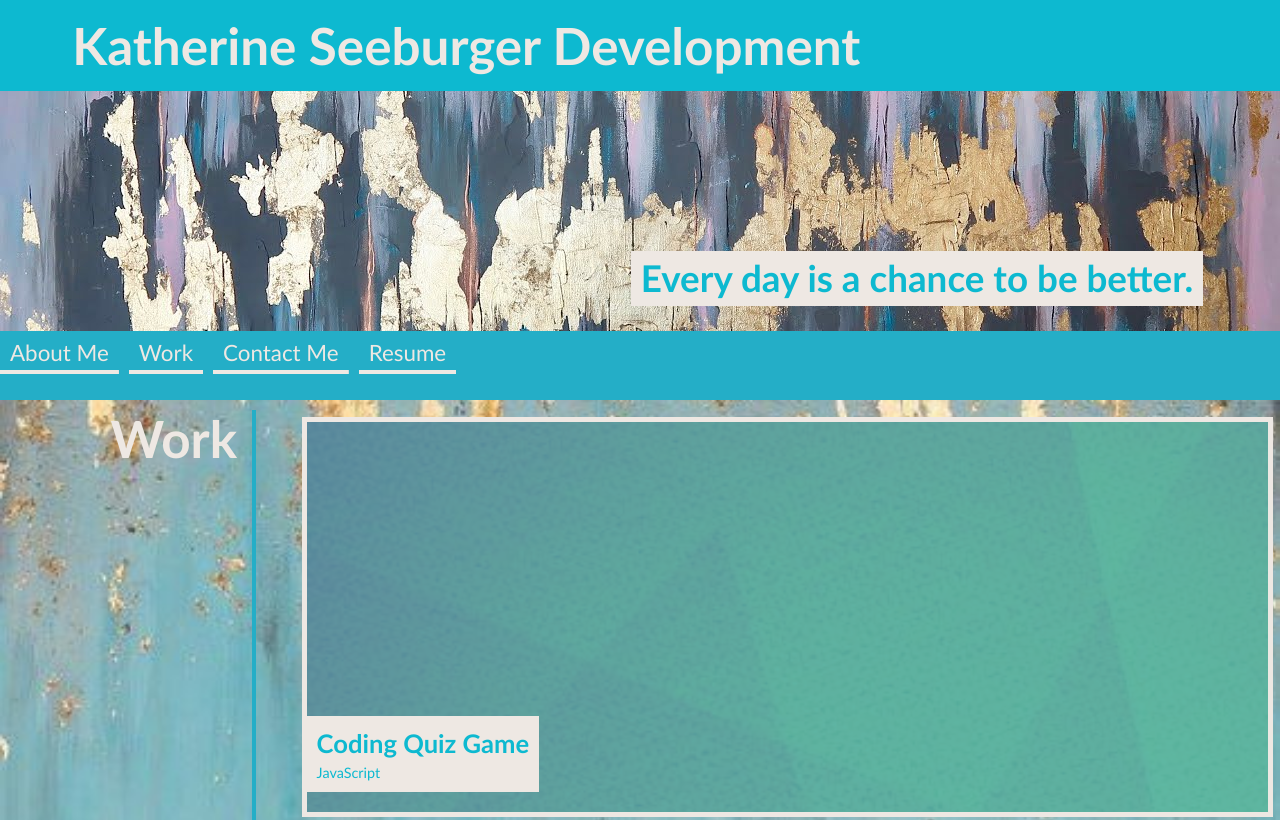
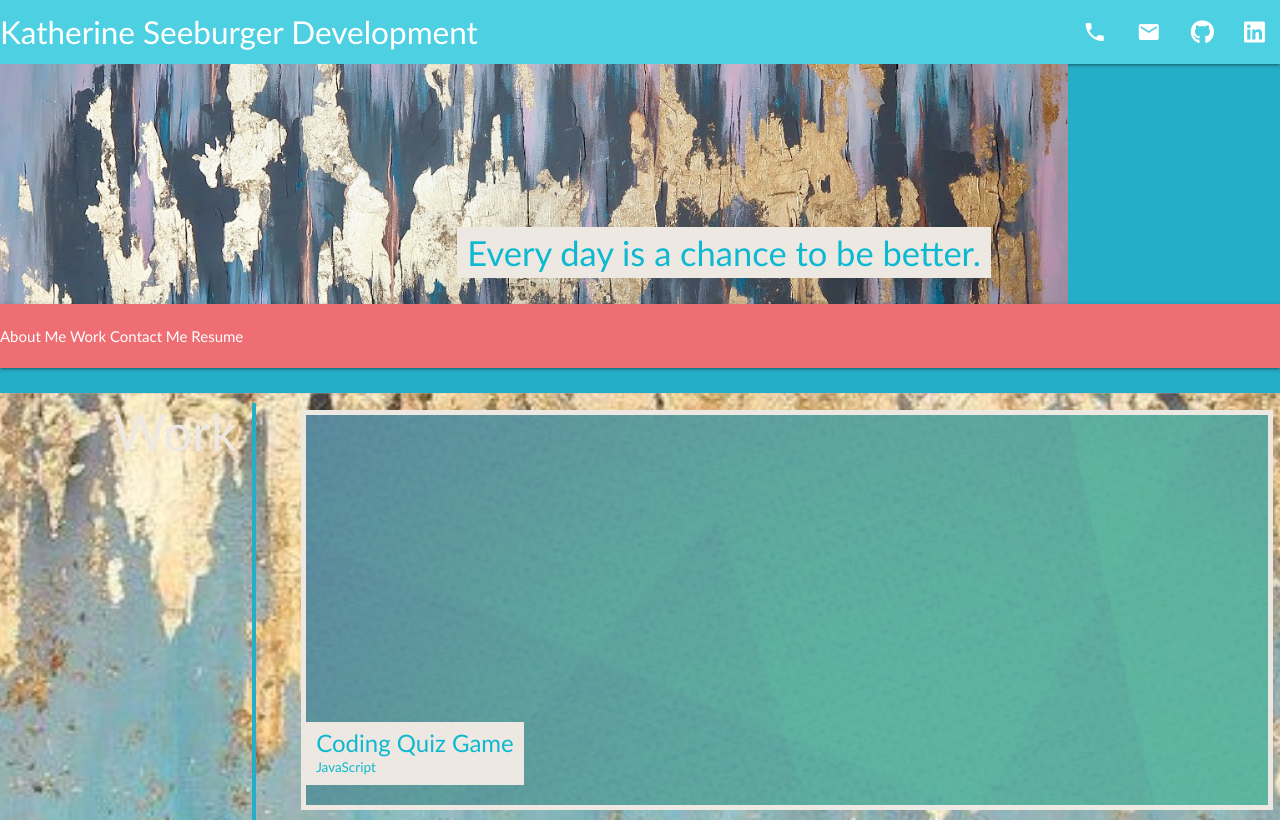
Before and after one commit to kthendavid04/fishSandwich-Folio, a plain HTML site: page index.html in a window 1280 px wide. Shown: the top 820 px of the page. Drawn offline with nearby package versions, Linux system fonts and the light colour scheme.

Commit message:
updted nav wrapper

```diff
--- a/Assets/css/style.css
+++ b/Assets/css/style.css
@@ -54,12 +54,10 @@
     font-size: 4vw;
     line-height: 1;
   }
+  /*
+ .nav-wrapper {
 
-  nav {
-    display: flex;
-    flex-direction: row;
-    flex-wrap: wrap;
-    text-align: right;
+
   }
 
   nav a {
@@ -83,6 +81,10 @@
 
   nav a:last-child {
     margin-right: 50px;
+  }*/
+
+  .large material-icons {
+    font-size: 300px;
   }
 
   main {
--- a/index.html
+++ b/index.html
@@ -6,14 +6,44 @@
   <meta name="viewport" content="width=device-width, initial-scale=1.0">
   <meta http-equiv="X-UA-Compatible" content="ie=edge">
   <title>Seeburger Portfolio</title>
-  <link rel="Stylesheet" href="Assets/css/style.css">
+  <!--Import Google Icon Font-->
+  <link href="https://fonts.googleapis.com/icon?family=Material+Icons" rel="stylesheet">
+  <!--Import materialize.css-->
+  <link type="text/css" rel="stylesheet" href="./Assets/node_modules/materialize-css/dist/css/materialize.min.css"  media="screen,projection"/>
+
+  <link rel="Stylesheet" href="./Assets/css/style.css">
 </head>
 
 <body>
-  <!-- main logo / nav -->
-  <header>
+      <!-- Navigation bar for full screen -->
+      <!-- <div class="containter"> -->
+        <nav class="nav-extended">
+          <div class="nav-wrapper cyan lighten-2">
+              <a href="#" class="brand-logo">Katherine Seeburger Development</a>
+              <ul class="right hide-on-med-and-down">
+                <li><a href="tel:+16144045481"><i class="material-icons">phone</i></a></li>
+                <li><a href="mailto:kthendavid04@gmail.com"><i class="material-icons">mail</i></a></li>
+                <li><a href="https://github.com/kthendavid04"><i class="fa fa-github" aria-hidden="true"></i></a></li>
+                <li><a href="https://www.linkedin.com/in/kthenfishsandwich/"><i class="fab fa-linkedin"></i></a></li>
+              </ul>
+              <a href="#" class="sidenav-trigger" data-target="mobile-links">
+                  <i class="material-icons">contacts</i>
+              </a>
+
+              </ul>
+
+      <!-- Navigation bar for mobile devices -->
+        <ul class="sidenav" id="mobile-links">
+          <li><a href="tel:+16144045481"><i class="material-icons">phone</i>Call or Text</a></li>
+          <li><a href="mailto:kthendavid04@gmail.com"><i class="material-icons">mail</i>Email</a></li>
+          <li><a href="https://github.com/kthendavid04"><i class="fa fa-github" aria-hidden="true"></i>GitHub</a></li>
+          <li><a href="https://www.linkedin.com/in/kthenfishsandwich/"><i class="fab fa-linkedin"></i>Linkedin</a></li>
+        </ul>
+        </nav>
+      </div>
+  <!-- <header>
     <h1>Katherine Seeburger Development</h1>
-  </header>
+  </header> -->
   <!-- hero banner -->
 
   <section class="hero-banner">
@@ -116,6 +146,19 @@
       </div>
     </section>
   </main>
+  <!--JavaScript at end of body for optimized loading-->
+  <script src="https://ajax.googleapis.com/ajax/libs/jquery/3.5.1/jquery.min.js"></script>
+  <script src="https://code.jquery.com/jquery-3.6.0.min.js"></script>
+  <script src="https://ajax.googleapis.com/ajax/libs/jquery/3.5.1/jquery.min.js"></script>
+  <script type="text/javascript" src="Assets/node_modules/materialize-css/dist/js/materialize.min.js"></script>
+  <script src="https://kit.fontawesome.com/0bddabc40e.js" crossorigin="anonymous"></script>
+  <script src ="./Assets/JS/index.js"></script>
+  <script src="./Assets/JS/script.js"></script>
+  <script>
+    $(document).ready(function(){
+        $('.sidenav').sidenav();
+    });
+  </script>
 </body>
 
 </html>
```
